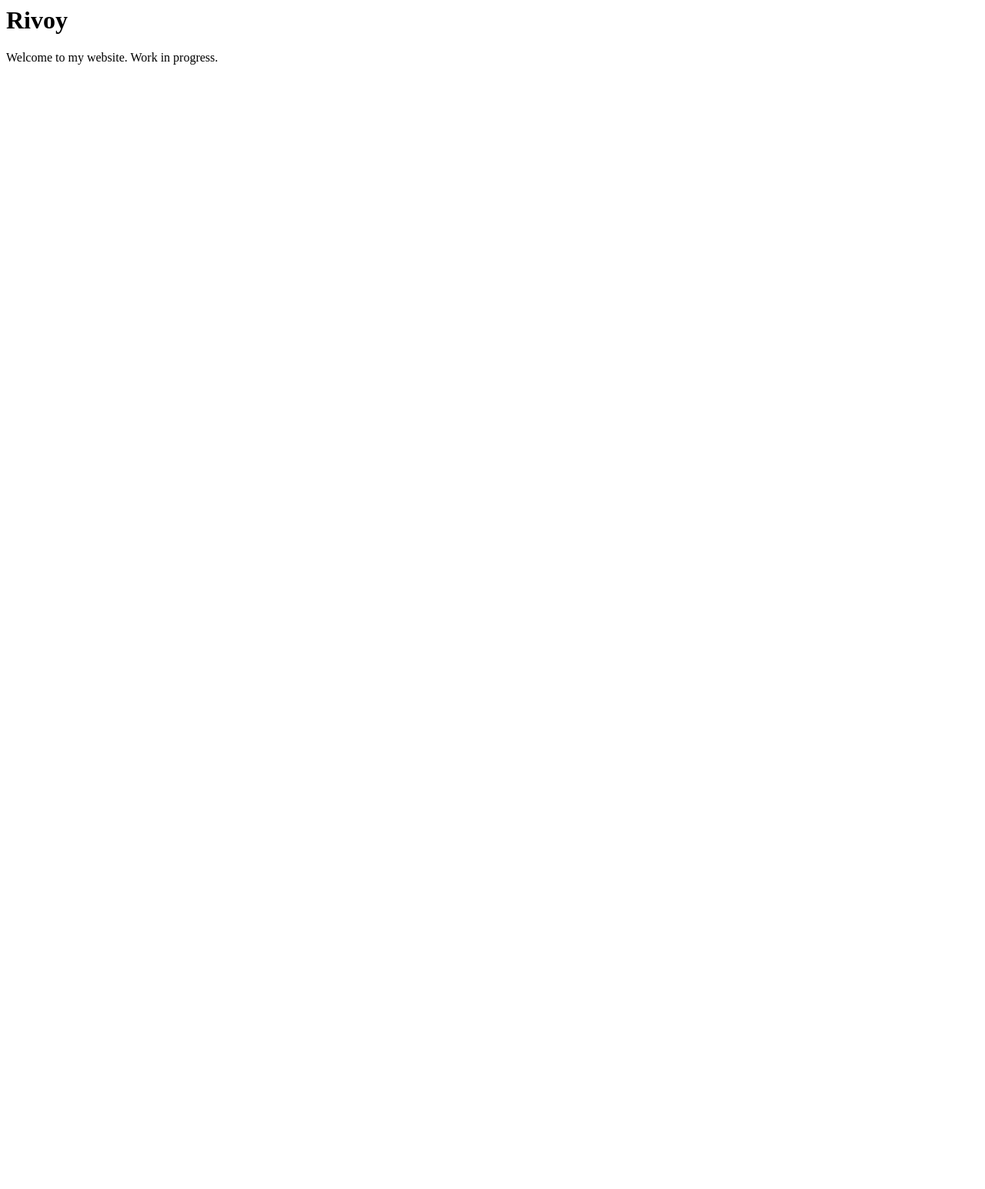
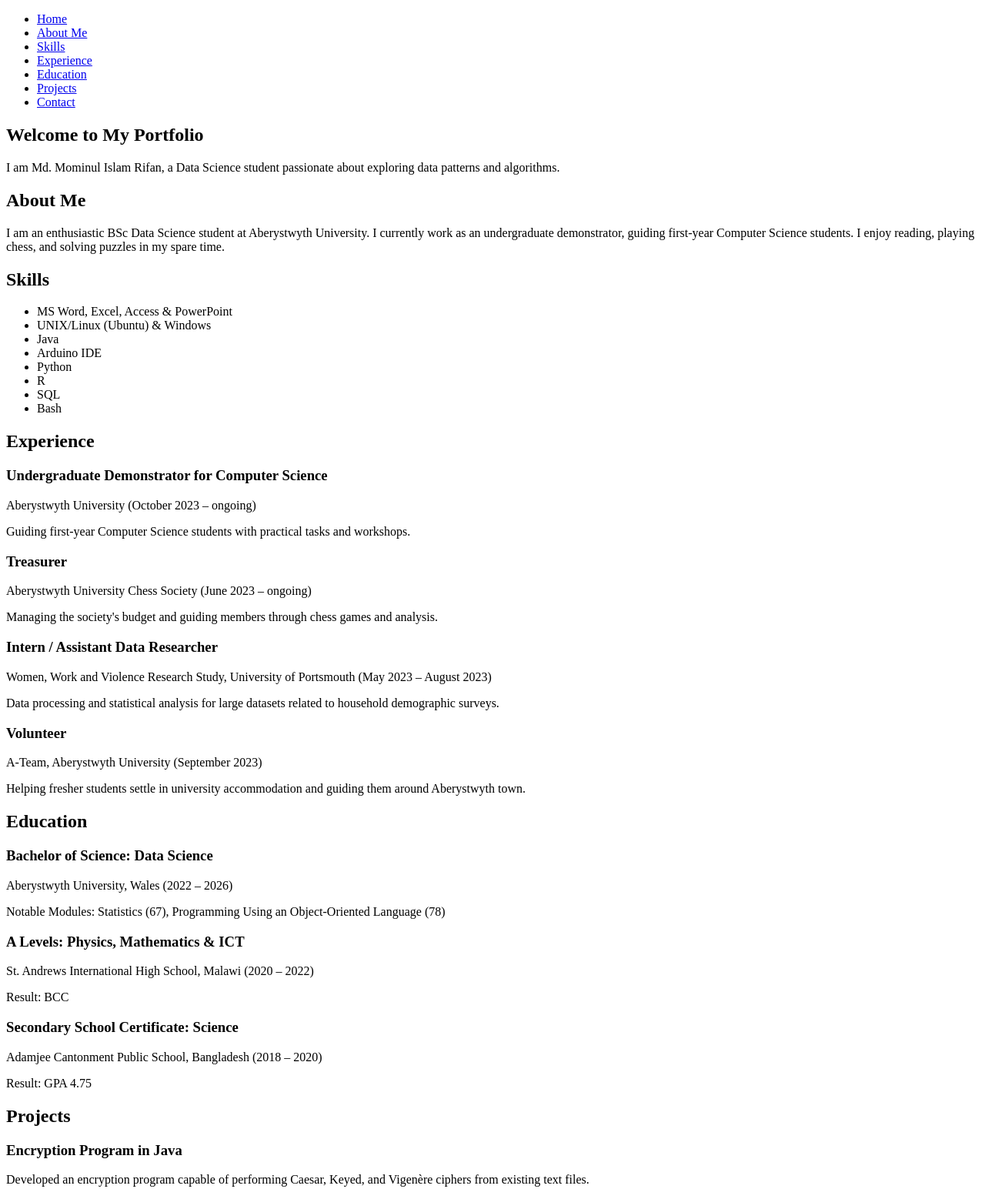
Before and after one commit to ri-voy/rivoy, a plain HTML site: page index.html in a window 1280 px wide. Shown: the top 1545 px of the page at 77% size. Before the commit the page ends 800 px from the top, so only its background shows below. Drawn offline with Linux system fonts and the light colour scheme.

Commit message:
Update index.html

```diff
--- a/index.html
+++ b/index.html
@@ -1,6 +1,125 @@
-<html>
+<!DOCTYPE html>
+<html lang="en">
+<head>
+    <meta charset="UTF-8">
+    <meta name="viewport" content="width=device-width, initial-scale=1.0">
+    <title>Mominul Islam Rifan's Portfolio</title>
+    <link rel="stylesheet" href="styles.css">
+</head>
 <body>
-<h1>Rivoy</h1>
-<p>Welcome to my website. Work in progress.</p>
+    <header>
+        <nav>
+            <ul>
+                <li><a href="#home">Home</a></li>
+                <li><a href="#about">About Me</a></li>
+                <li><a href="#skills">Skills</a></li>
+                <li><a href="#experience">Experience</a></li>
+                <li><a href="#education">Education</a></li>
+                <li><a href="#projects">Projects</a></li>
+                <li><a href="#contact">Contact</a></li>
+            </ul>
+        </nav>
+    </header>
+
+    <section id="home">
+        <h1>Welcome to My Portfolio</h1>
+        <p>I am Md. Mominul Islam Rifan, a Data Science student passionate about exploring data patterns and algorithms.</p>
+    </section>
+
+    <section id="about">
+        <h2>About Me</h2>
+        <p>I am an enthusiastic BSc Data Science student at Aberystwyth University. I currently work as an undergraduate demonstrator, guiding first-year Computer Science students. I enjoy reading, playing chess, and solving puzzles in my spare time.</p>
+    </section>
+
+    <section id="skills">
+        <h2>Skills</h2>
+        <ul>
+            <li>MS Word, Excel, Access & PowerPoint</li>
+            <li>UNIX/Linux (Ubuntu) & Windows</li>
+            <li>Java</li>
+            <li>Arduino IDE</li>
+            <li>Python</li>
+            <li>R</li>
+            <li>SQL</li>
+            <li>Bash</li>
+        </ul>
+    </section>
+
+    <section id="experience">
+        <h2>Experience</h2>
+        <div class="experience-item">
+            <h3>Undergraduate Demonstrator for Computer Science</h3>
+            <p>Aberystwyth University (October 2023 – ongoing)</p>
+            <p>Guiding first-year Computer Science students with practical tasks and workshops.</p>
+        </div>
+        <div class="experience-item">
+            <h3>Treasurer</h3>
+            <p>Aberystwyth University Chess Society (June 2023 – ongoing)</p>
+            <p>Managing the society's budget and guiding members through chess games and analysis.</p>
+        </div>
+        <div class="experience-item">
+            <h3>Intern / Assistant Data Researcher</h3>
+            <p>Women, Work and Violence Research Study, University of Portsmouth (May 2023 – August 2023)</p>
+            <p>Data processing and statistical analysis for large datasets related to household demographic surveys.</p>
+        </div>
+        <div class="experience-item">
+            <h3>Volunteer</h3>
+            <p>A-Team, Aberystwyth University (September 2023)</p>
+            <p>Helping fresher students settle in university accommodation and guiding them around Aberystwyth town.</p>
+        </div>
+    </section>
+
+    <section id="education">
+        <h2>Education</h2>
+        <div class="education-item">
+            <h3>Bachelor of Science: Data Science</h3>
+            <p>Aberystwyth University, Wales (2022 – 2026)</p>
+            <p>Notable Modules: Statistics (67), Programming Using an Object-Oriented Language (78)</p>
+        </div>
+        <div class="education-item">
+            <h3>A Levels: Physics, Mathematics & ICT</h3>
+            <p>St. Andrews International High School, Malawi (2020 – 2022)</p>
+            <p>Result: BCC</p>
+        </div>
+        <div class="education-item">
+            <h3>Secondary School Certificate: Science</h3>
+            <p>Adamjee Cantonment Public School, Bangladesh (2018 – 2020)</p>
+            <p>Result: GPA 4.75</p>
+        </div>
+    </section>
+
+    <section id="projects">
+        <h2>Projects</h2>
+        <div class="project-item">
+            <h3>Encryption Program in Java</h3>
+            <p>Developed an encryption program capable of performing Caesar, Keyed, and Vigenère ciphers from existing text files.</p>
+        </div>
+        <div class="project-item">
+            <h3>Quiz Program with JavaFx</h3>
+            <p>Created a UI menu integrated with code for a quiz program as part of a group assessment.</p>
+        </div>
+    </section>
+
+    <section id="contact">
+        <h2>Contact</h2>
+        <form>
+            <label for="name">Name:</label>
+            <input type="text" id="name" name="name" required>
+
+            <label for="email">Email:</label>
+            <input type="email" id="email" name="email" required>
+
+            <label for="message">Message:</label>
+            <textarea id="message" name="message" required></textarea>
+
+            <button type="submit">Send</button>
+        </form>
+        <p>Email: <a href="mailto:mominul.rifan@outlook.com">mominul.rifan@outlook.com</a></p>
+        <p>LinkedIn: <a href="https://www.linkedin.com/in/md-mominul-islam-rifan-963937256/" target="_blank">Md. Mominul Islam Rifan</a></p>
+    </section>
+
+    <footer>
+        <p>&copy; 2024 Md. Mominul Islam Rifan. All rights reserved.</p>
+    </footer>
 </body>
 </html>
```
